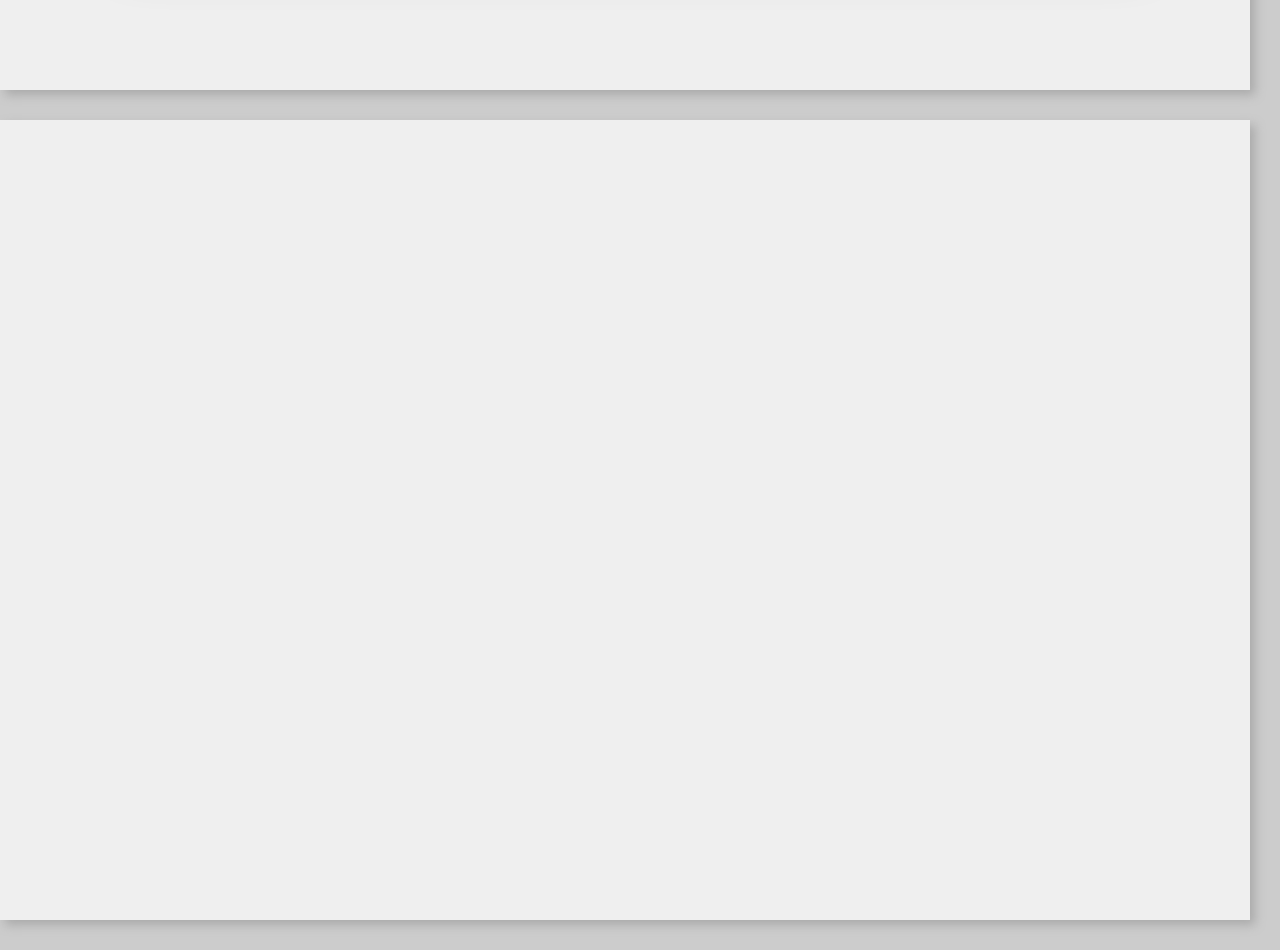
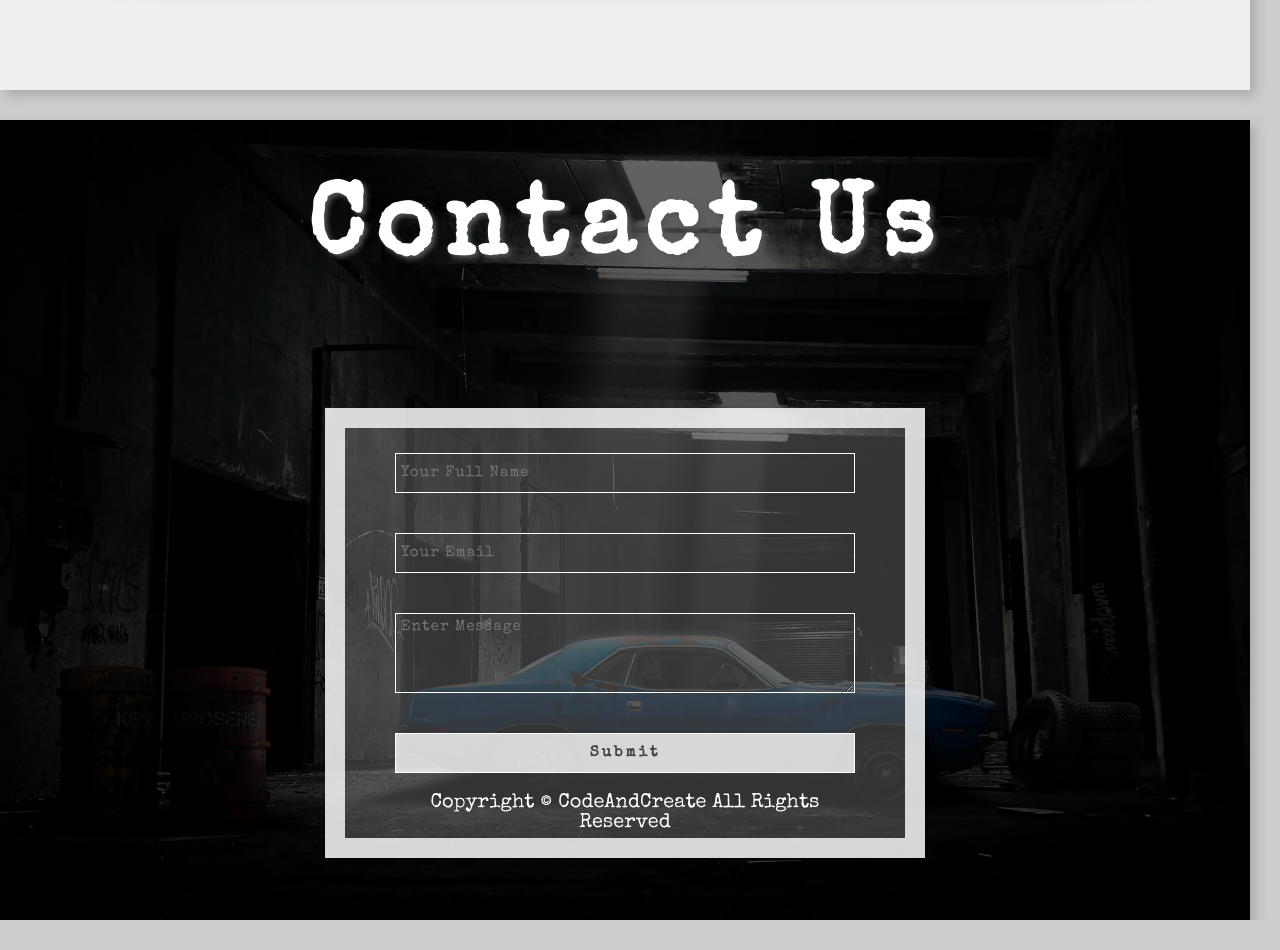
Before and after one commit to ionutziv7/10-Mega-Responsive-Websites, a plain HTML site: page 6. Classic Cars/index.html in a window 1280 px wide. Shown: the part 3200-4150 px from the top of the page. After the commit the page ends 4120 px from the top, so only its background shows below. Drawn offline with nearby package versions, Linux system fonts and the light colour scheme.

Commit message:
Create and customize Contact section and Footer

```diff
--- a/6. Classic Cars/index.html
+++ b/6. Classic Cars/index.html
@@ -106,7 +106,18 @@
 
     <!-- Section 5 -->
     <div class="wrapper">
-      <section class="section-5 target" id="contact"></section>
+      <section class="section-5 target" id="contact">
+        <h1 class="section-heading">Contact Us</h1>
+        <form class="contact-form">
+          <input type="text" placeholder="Your Full Name" />
+          <input type="email" placeholder="Your Email" />
+          <textarea class="form-input" placeholder="Enter Message"></textarea>
+          <input class="form-btn" type="submit" value="Submit" />
+          <p class="copyright">
+            Copyright &copy; CodeAndCreate All Rights Reserved
+          </p>
+        </form>
+      </section>
     </div>
     <!-- End of Section 5 -->
 
--- a/6. Classic Cars/style.css
+++ b/6. Classic Cars/style.css
@@ -297,3 +297,66 @@ section.change {
   left: 70%;
 }
 /* End of Section 4 */
+
+/* Section 5 */
+.section-5 {
+  background: linear-gradient(rgba(0, 0, 0, 0.6), rgba(0, 0, 0, 0.8)),
+    url(images/bg-section5.jpg) center no-repeat;
+  background-size: cover;
+  display: flex;
+  flex-direction: column;
+  justify-content: space-around;
+  align-items: center;
+  margin-bottom: 0;
+}
+
+.contact-form {
+  width: 60rem;
+  height: 45rem;
+  background-color: rgba(255, 255, 255, 0.2);
+  border: 2rem solid rgba(255, 255, 255, 0.8);
+  display: flex;
+  flex-direction: column;
+  justify-content: center;
+  padding: 5rem;
+}
+
+.contact-form input,
+.contact-form textarea {
+  width: 100%;
+  height: 4rem;
+  margin: 2rem 0;
+  background-color: transparent;
+  padding: 0.5rem;
+  border: 0.1rem solid #fff;
+  font-size: 1.5rem;
+  letter-spacing: 0.1rem;
+  color: #fff;
+  flex-shrink: 0;
+  transition: background-color 0.5s;
+}
+
+.contact-form textarea {
+  max-width: 100%;
+  min-height: 8rem;
+}
+
+.form-input:focus {
+  background-color: rgba(255, 255, 255, 0.5);
+}
+
+.contact-form .form-btn {
+  background-color: rgba(255, 255, 255, 0.8);
+  font-weight: 600;
+  letter-spacing: 0.3rem;
+  color: #444;
+  cursor: pointer;
+}
+
+.copyright {
+  font-size: 2rem;
+  font-weight: 300;
+  color: #fff;
+  text-align: center;
+}
+/* End of Section 5 */
```
